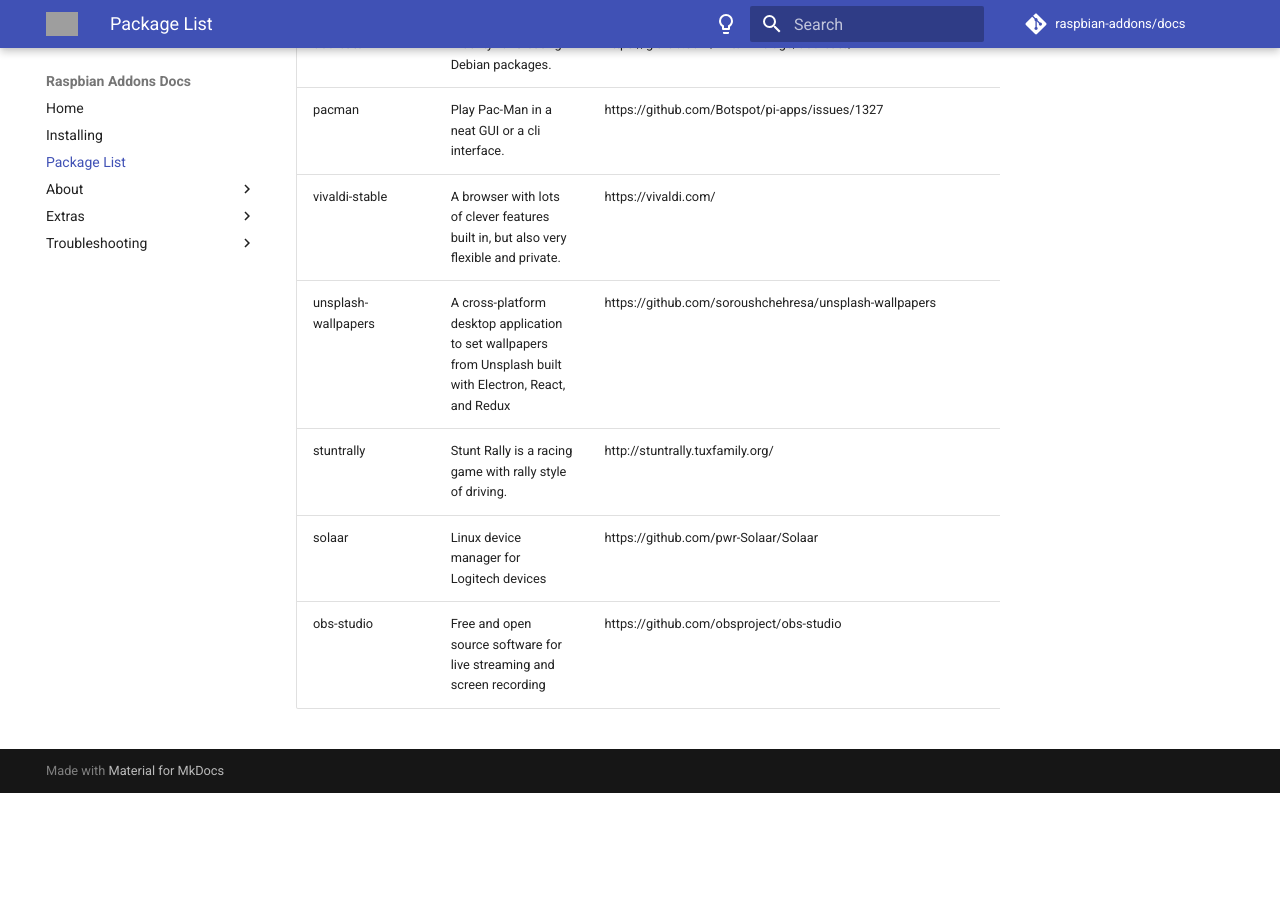
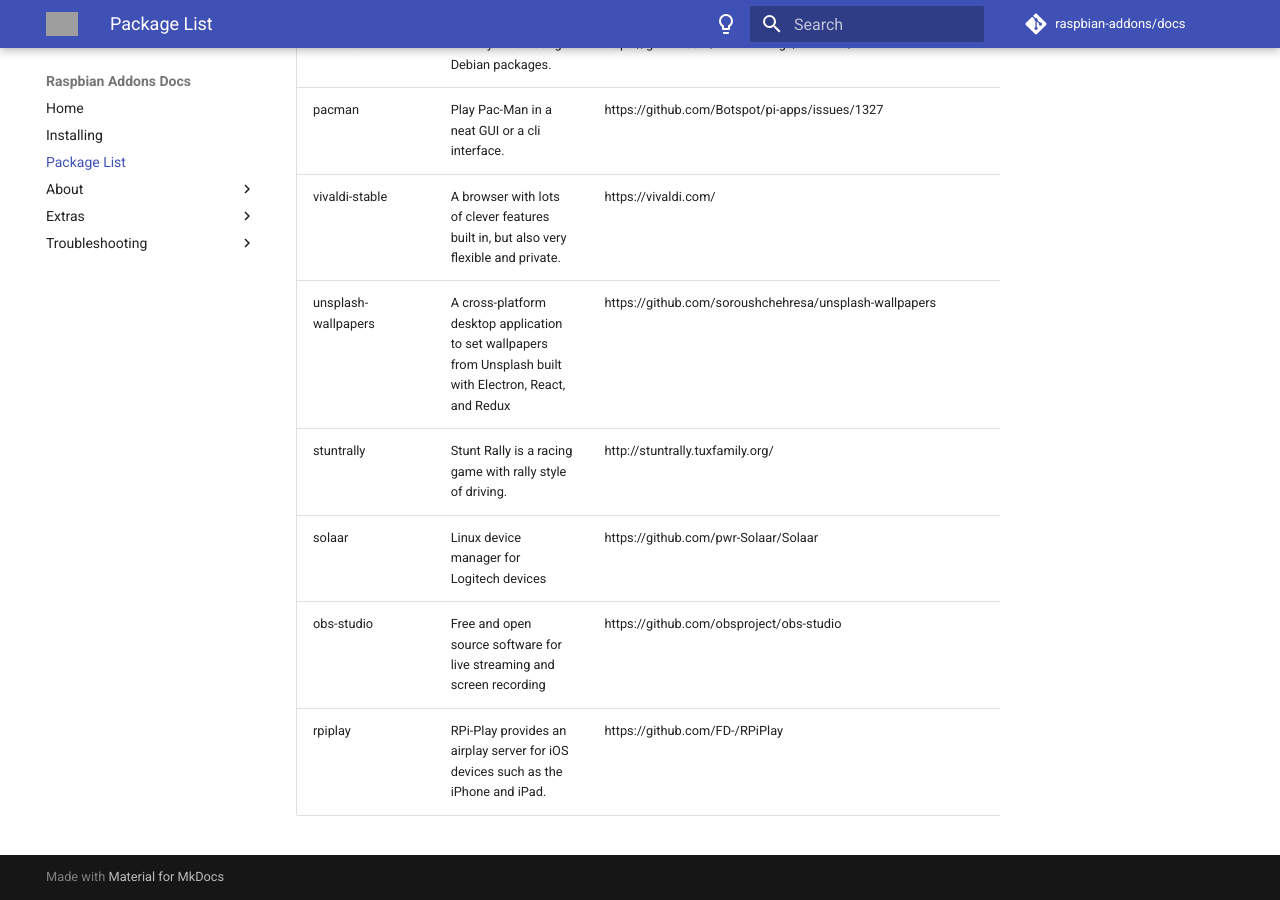
Before and after one commit to raspbian-addons/docs, an MkDocs documentation site: the page built from docs/package-list.md, in a window 1280 px wide and 900 px high, scrolled down 16695 px. Built offline with MkDocs 1.6.1 and Material for MkDocs 9.7.7, drawn with Linux system fonts in a browser that asks for light colours; comment, search, counter and statistics services are not loaded; before the commit the page ends 17488 px from its top, so only the background shows below that; grey boxes are pictures that could not be loaded.

Commit message:
packagelist: add rpiplay

```diff
--- a/docs/package-list.md
+++ b/docs/package-list.md
@@ -210,3 +210,4 @@
 | stuntrally | Stunt Rally is a racing game with rally style of driving. | http://stuntrally.tuxfamily.org/ |
 | solaar | Linux device manager for Logitech devices | https://github.com/pwr-Solaar/Solaar |
 | obs-studio | Free and open source software for live streaming and screen recording | https://github.com/obsproject/obs-studio |
+| rpiplay | RPi-Play provides an airplay server for iOS devices such as the iPhone and iPad. | https://github.com/FD-/RPiPlay |
```
